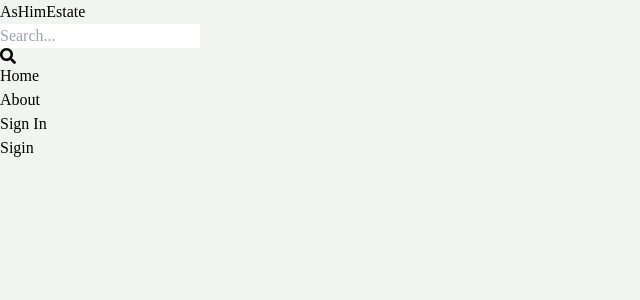
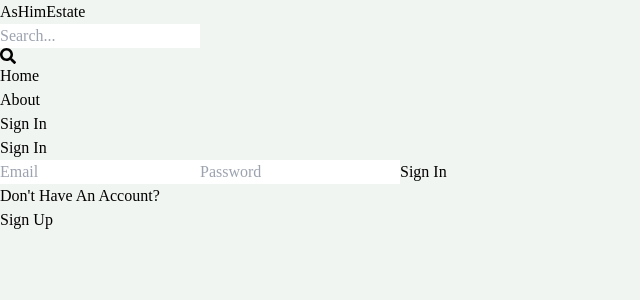
Before and after one commit to shresthashim/hamro-estate, a React (Vite) app in the folder client/: page /sign-in in a window 1280 px wide. Shown: the top 300 px of the page, without its empty margins (0-640 px from the left). Built offline with nearby package versions, Linux system fonts and the light colour scheme.

Commit message:
complete sign in page functionality

```diff
--- a/client/src/pages/SignIn.jsx
+++ b/client/src/pages/SignIn.jsx
@@ -1,11 +1,79 @@
-import React from 'react'
+import React, { useState } from "react";
+import { Link, useNavigate } from "react-router-dom";
 
 const SignIn = () => {
+  const [formData, setFormData] = useState({});
+  const [error, setError] = useState(null);
+  const [loading, setLoading] = useState(false);
+  const navigate = useNavigate();
+  const handleChange = (e) => {
+    setFormData({
+      ...formData,
+      [e.target.id]: e.target.value,
+    });
+  };
+  const handleSubmit = async (e) => {
+    e.preventDefault();
+    try {
+      setLoading(true);
+      const res = await fetch("/api/auth/signin", {
+        method: "POST",
+        headers: {
+          "Content-Type": "application/json",
+        },
+        body: JSON.stringify(formData),
+      });
+      const data = await res.json();
+      console.log(data);
+      if (data.success === false) {
+        setLoading(false);
+        setError(data.message);
+        return;
+      }
+      setLoading(false);
+      setError(null);
+      navigate("/");
+    } catch (error) {
+      setLoading(false);
+      setError(error.message);
+    }
+  };
+
   return (
-    <div>
-      Sigin
+    <div className='p-3 max-w-lg mx-auto'>
+      <h1 className='text-3xl text-center font-semibold my-7'>Sign In</h1>
+      <form className='flex flex-col gap-4' onSubmit={handleSubmit}>
+        <input
+          type='email'
+          placeholder='Email'
+          className='border p-3 rounded-2xl bg-transparent focus:outline-none '
+          id='email'
+          onChange={handleChange}
+        />
+        <input
+          type='password'
+          placeholder='Password'
+          className='border p-3 rounded-2xl bg-transparent focus:outline-none '
+          id='password'
+          onChange={handleChange}
+        />
+        <button
+          disabled={loading}
+          className='bg-slate-700 text-white p-3 rounded-2xl uppercase hover:opacity-90 disabled:opacity-80 '
+        >
+          {loading ? "Loading..." : "Sign In"}
+        </button>
+      </form>
+
+      <div className='flex gap-2 mt-5'>
+        <p>Don't Have An Account?</p>
+        <Link to='/sign-up'>
+          <span className='text-blue-700 hover:underline'>Sign Up</span>
+        </Link>
+      </div>
+      {error && <p className='text-red-500 mt-5'>{error}</p>}
     </div>
-  )
-}
+  );
+};
 
-export default SignIn
+export default SignIn;
--- a/client/src/pages/SignUp.jsx
+++ b/client/src/pages/SignUp.jsx
@@ -26,7 +26,6 @@
         body: JSON.stringify(formData),
       });
       const data = await res.json();
-      console.log(data);
       if (data.success === false) {
         setLoading(false);
         setError(data.message);
@@ -43,7 +42,7 @@
 
   return (
     <div className='p-3 max-w-lg mx-auto'>
-      <h1 className='text-3xl text-center font-semibold my-7'>SignUp</h1>
+      <h1 className='text-3xl text-center font-semibold my-7'>Sign Up</h1>
       <form className='flex flex-col gap-4' onSubmit={handleSubmit}>
         <input
           type='text'
```
Also changed, not shown: 1 other file (tests, documents, lock files or other folders).
